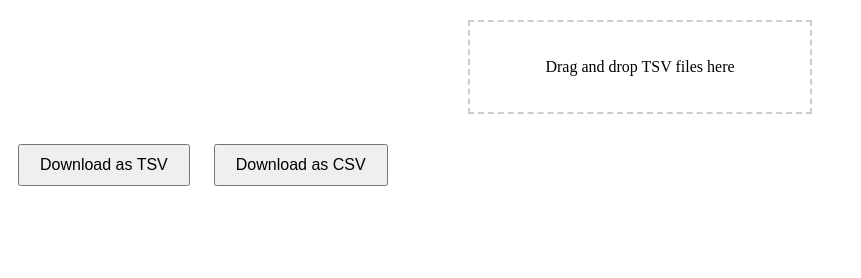
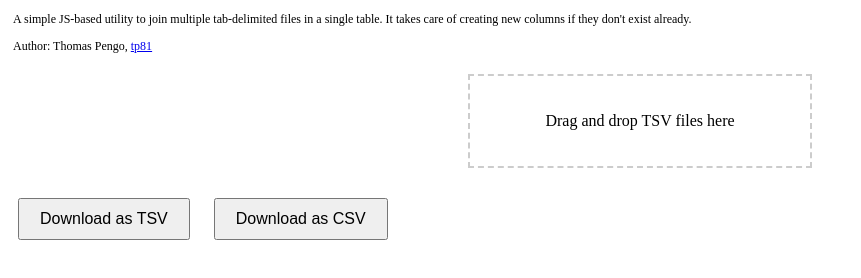
Before and after one commit to tp81/concat-tables, a plain HTML site: page index.html in a window 1280 px wide. Shown: the whole page, without its empty margins (0-861 px from the left). Drawn offline with Linux system fonts and the light colour scheme.

Commit message:
Added brief description

```diff
--- a/index.html
+++ b/index.html
@@ -5,6 +5,10 @@
     <meta name="viewport" content="width=device-width, initial-scale=1.0">
     <title>TSV Concatenator</title>
     <style>
+        #instructions {
+            font-size: 12px;
+            margin: 5px;
+        }
         #drop-area {
             border: 2px dashed #ccc;
             padding: 20px;
@@ -37,6 +41,11 @@
 </head>
 <body>
 
+<div id="instructions">
+    <p>A simple JS-based utility to join multiple tab-delimited files in a single table. It takes care of creating new columns if they don't exist already.</p>
+    <p>Author: Thomas Pengo, <a href="https://github.com/tp81">tp81</a> </p>
+</div>
+
 <div id="drop-area">
     <p>Drag and drop TSV files here</p>
 </div>
```
